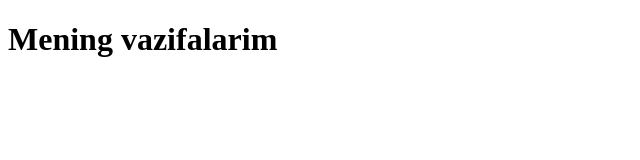
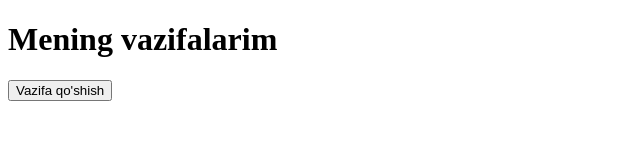
Before and after one commit to JasurbekWebDev/todo-app, a plain HTML site: page index.html in a window 1280 px wide. Shown: the whole page, without its empty margins (0-640 px from the left). Drawn offline with Linux system fonts and the light colour scheme.

Commit message:
Vazifa tugmasi qo'shildi

```diff
--- a/index.html
+++ b/index.html
@@ -7,6 +7,6 @@
 </head>
 <body>
   <h1>Mening vazifalarim</h1>
-
+  <button>Vazifa qo'shish</button>
 </body>
 </html>
```
